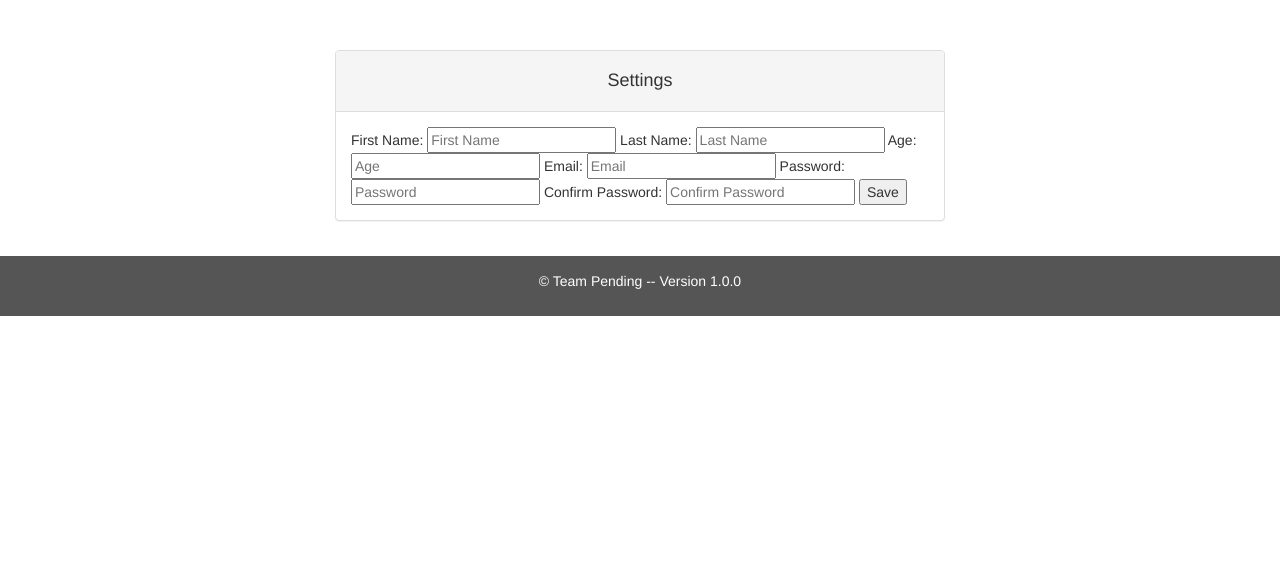
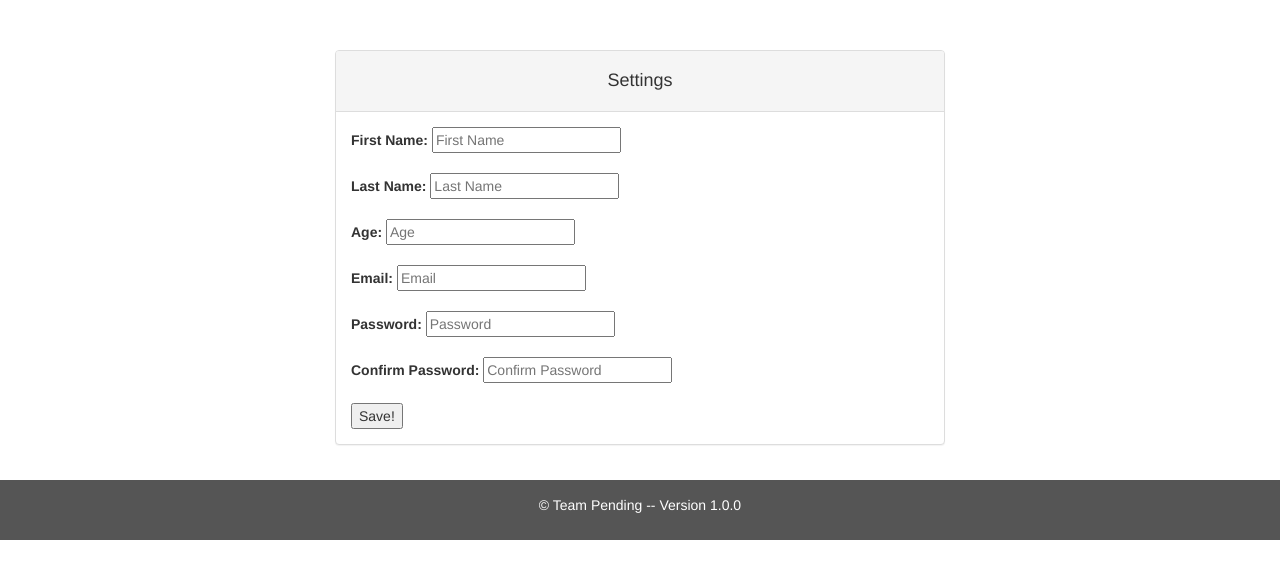
Before and after one commit to roddajohn/fantastic-happiness, a Flask app: page /renderupdateSettings in a window 1280 px wide. Shown: the part 62-641 px from the top of the page. Run offline with Flask 2, Linux system fonts and the light colour scheme; a user stored in the database is signed in; some libraries are stand-ins or nearby versions.

Commit message:
[[[A E S T H E T I C A L L Y P L E A S I N G ]]]

```diff
--- a/templates/Settings.html
+++ b/templates/Settings.html
@@ -21,13 +21,25 @@
 	</div>
 	<div class="panel-body">
 	  <form role="form" action="/updateSettings" method="POST">
-	    First Name: <input class="" type="text" name="first" placeholder="First Name">
-	    Last Name: <input class="" type="text" name="last" placeholder="Last Name">
-	    Age: <input class="" type="text" name="age" placeholder="Age">
-	    Email: <input class="" type="text" name="email" placeholder="Email">
-	    Password: <input class="" type="text" name="password" placeholder="Password">
-	    Confirm Password: <input class="" type="text" name="confpass" placeholder="Confirm Password">
-	    <input class="" type="submit" value="Save" name="Submit">
+	    <b>First Name: </b><input class="" type="text" name="first" placeholder="First Name">
+	    <br>
+	    <br>
+	    <b>Last Name: </b><input class="" type="text" name="last" placeholder="Last Name">
+	    <br>
+	    <br>
+	    <b>Age: </b><input class="" type="text" name="age" placeholder="Age">
+	    <br>
+	    <br>
+	    <b>Email: </b><input class="" type="text" name="email" placeholder="Email">
+	    <br>
+	    <br>
+	    <b>Password: </b><input class="" type="text" name="password" placeholder="Password">
+	    <br>
+	    <br>
+	    <b>Confirm Password: </b><input class="" type="text" name="confpass" placeholder="Confirm Password">
+	    <br>
+	    <br>
+	    <input class="" type="submit" value="Save!" name="Submit">
 	  </form>
 	</div>
       </div>
```
Also changed, not shown: data/stories/3.txt (deleted, +0 -1 lines), templates/index.html (+17 -7 lines), templates/myStories.html (+17 -7 lines), 3 other files.
